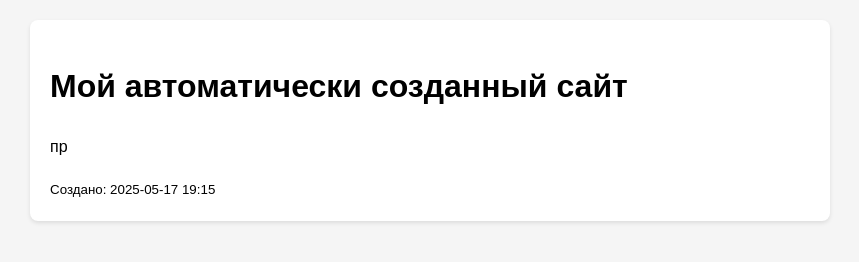
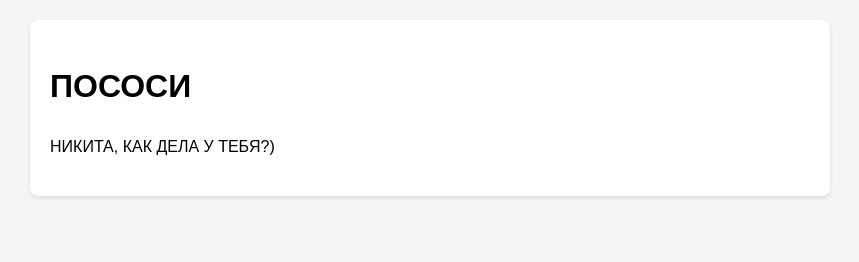
Before and after one commit to Antoshka123123/auto-generated-site, a plain HTML site: page index.html in a window 1280 px wide. Shown: the whole page, without its empty margins (210-1069 px from the left). Drawn offline with Linux system fonts and the light colour scheme.

Commit message:
Auto-deploy via Python

```diff
--- a/index.html
+++ b/index.html
@@ -24,9 +24,8 @@
 </head>
 <body>
     <div class="content">
-        <h1>Мой автоматически созданный сайт</h1>
-        <p>пр</p>
-        <small>Создано: 2025-05-17 19:15</small>
+        <h1>ПОСОСИ</h1>
+        <p>НИКИТА, КАК ДЕЛА У ТЕБЯ?)</p>
     </div>
 </body>
 </html>
```
